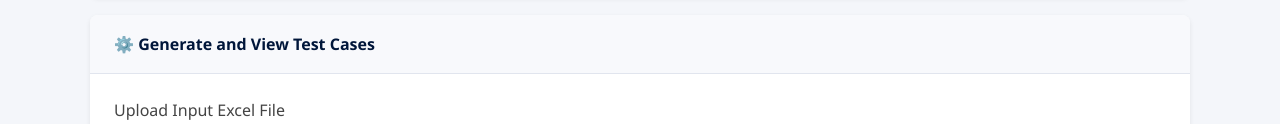
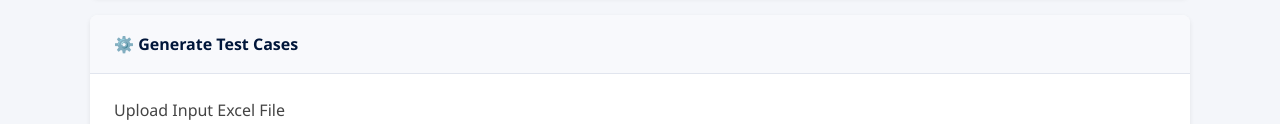
Before and after one commit to vanshRstartec/agentic_tc_generator, a plain HTML site: page index.html in a window 1280 px wide. Shown: the part 239-363 px from the top of the page. Drawn offline with Linux system fonts and the light colour scheme.

Commit message:
Update index.html

```diff
--- a/index.html
+++ b/index.html
@@ -149,7 +149,7 @@
 
     <!-- Generate Section -->
     <details open>
-      <summary>⚙️ Generate and View Test Cases</summary>
+      <summary>⚙️ Generate Test Cases</summary>
       <div class="section-content">
         <div class="form-group">
           <label>Upload Input Excel File</label>
```
